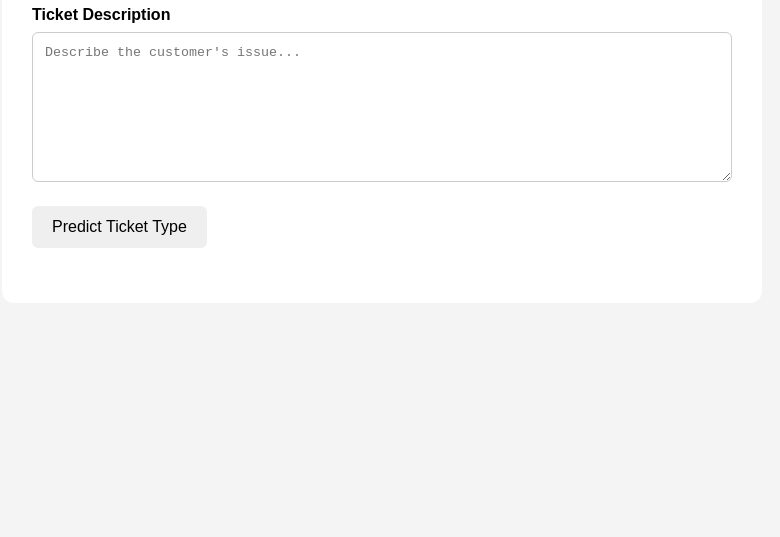
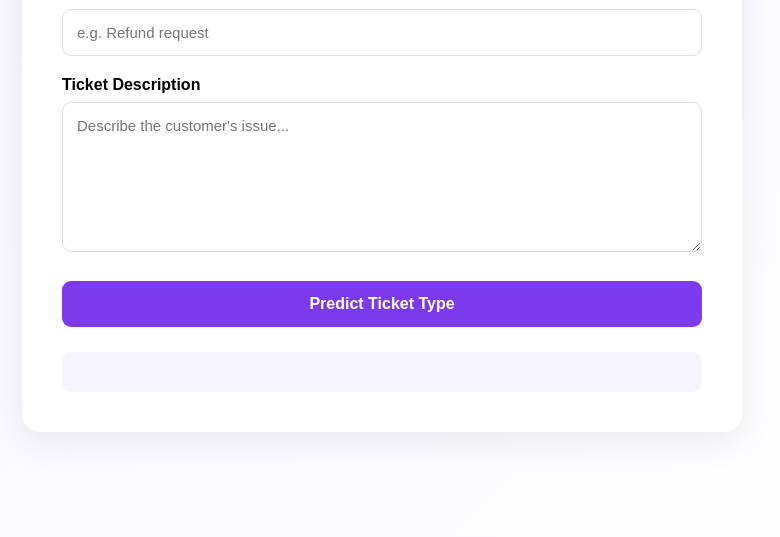
Before and after one commit to naomi-says/ai-feedback-classifier, a plain HTML site: page frontend/index.html in a window 1280 px wide. Shown: the part 263-800 px from the top of the page, without its empty margins (258-1038 px from the left). Drawn offline with Linux system fonts and the light colour scheme.

Commit message:
Improve classifier UI

```diff
--- a/frontend/style.css
+++ b/frontend/style.css
@@ -1,55 +1,86 @@
+* {
+    box-sizing: border-box;
+}
 
 body {
+    margin: 0;
+    min-height: 100vh;
     font-family: Arial, sans-serif;
-    background: #f4f4f4;
-    margin: 0;
-    padding: 40px;
+    background: linear-gradient(135deg, #f5f3ff, #ffffff);
+    display: flex;
+    justify-content: center;
+    align-items: center;
+    padding: 30px;
 }
 
 .container {
-    max-width: 700px;
-    margin: auto;
+    width: 100%;
+    max-width: 720px;
     background: white;
-    padding: 30px;
-    border-radius: 12px;
+    padding: 40px;
+    border-radius: 18px;
+    box-shadow: 0 10px 35px rgba(0, 0, 0, 0.08);
 }
 
 h1 {
-    margin-bottom: 10px;
+    margin: 0 0 10px;
+    font-size: 32px;
+}
+
+p {
+    color: #666;
+    margin-bottom: 30px;
 }
 
 label {
     display: block;
-    margin-top: 20px;
-    margin-bottom: 8px;
-    font-weight: bold;
+    margin: 20px 0 8px;
+    font-weight: 600;
 }
 
 input,
 textarea {
     width: 100%;
-    padding: 12px;
-    box-sizing: border-box;
-    border: 1px solid #ccc;
-    border-radius: 6px;
+    padding: 14px;
+    border: 1px solid #ddd;
+    border-radius: 9px;
+    font-size: 15px;
+    font-family: inherit;
+}
+
+input:focus,
+textarea:focus {
+    outline: none;
+    border-color: #7c3aed;
 }
 
 textarea {
-    height: 150px;
+    min-height: 150px;
     resize: vertical;
 }
 
 button {
-    margin-top: 20px;
-    padding: 12px 20px;
+    width: 100%;
+    margin-top: 25px;
+    padding: 14px;
     border: none;
-    border-radius: 6px;
+    border-radius: 9px;
+    background: #7c3aed;
+    color: white;
+    font-size: 16px;
+    font-weight: 600;
     cursor: pointer;
-    font-size: 16px;
+}
+
+button:hover {
+    background: #6d28d9;
 }
 
 .result {
     margin-top: 25px;
+    padding: 20px;
+    background: #f5f3ff;
+    border-radius: 10px;
     font-size: 18px;
-    font-weight: bold;
+    line-height: 1.6;
 }
```
